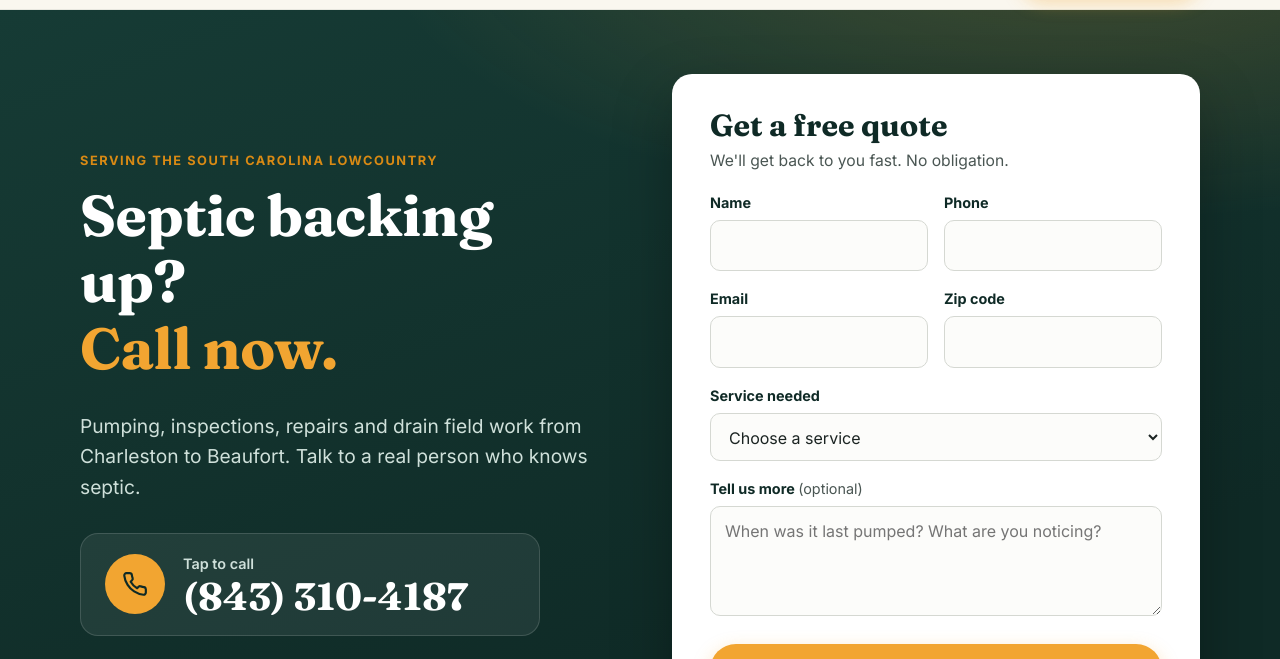
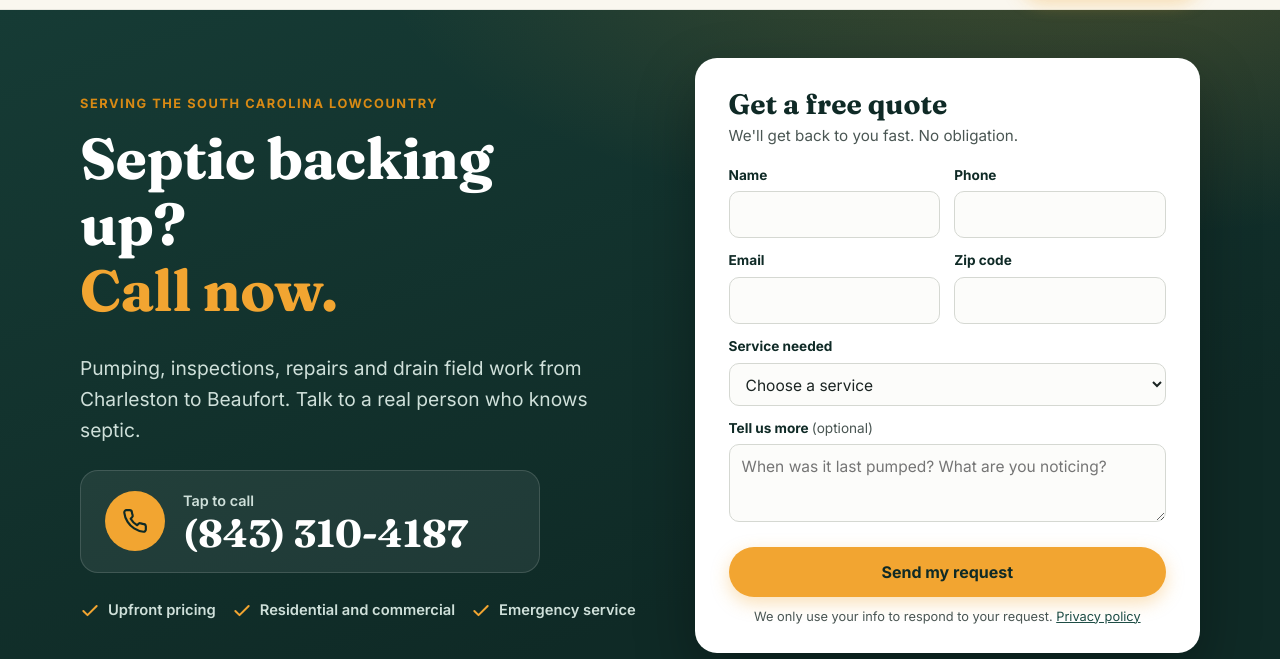
Before and after one commit to sdiomede91/lowcountrysepticpros, a plain HTML site: page index.html in a window 1280 px wide. Shown: the part 63-722 px from the top of the page. Drawn offline with Linux system fonts and the light colour scheme.

Commit message:
Compact home hero form and version the stylesheet URL
The stylesheet was cached for a day, so browsers showed new HTML with old
CSS. The URL now carries a content hash, so every style change loads fresh.

Co-Authored-By: Claude Opus 5.5 <noreply@anthropic.com>
Claude-Session: https://claude.ai/code/session_01GEuWUMkd2HYS6vtLwZSXso

```diff
--- a/index.html
+++ b/index.html
@@ -17,7 +17,7 @@
   <link rel="preconnect" href="https://fonts.googleapis.com">
   <link rel="preconnect" href="https://fonts.gstatic.com" crossorigin>
   <link href="https://fonts.googleapis.com/css2?family=Fraunces:opsz,wght@9..144,600;9..144,700&family=Inter:wght@400;600;700;800&display=swap" rel="stylesheet">
-  <link rel="stylesheet" href="/styles.css">
+  <link rel="stylesheet" href="/styles.css?v=6a498bef52">
   <script type="application/ld+json">
 {
   "@context": "https://schema.org",
--- a/styles.css
+++ b/styles.css
@@ -376,3 +376,21 @@ p { margin: 0 0 1em; }
   .call-box { padding: 14px 16px; gap: 14px; }
   .call-box__icon { width: 50px; height: 50px; }
 }
+
+/* Compact hero form (matches mockup) */
+.hero--form { padding: 48px 0 96px; }
+.hero--form .hero-grid { grid-template-columns: 1.05fr .95fr; gap: 56px; }
+.hero--form .hero-lead { margin-bottom: 24px; }
+.hero-card--form { padding: 30px 34px 26px; border-radius: 22px; }
+.hero-card--form h2 { font-size: 1.75rem; }
+.hero-card--form > p { font-size: .95rem; margin-bottom: 16px; }
+.hero-card--form .form-row { gap: 14px; }
+.hero-card--form .field { margin-bottom: 12px; }
+.hero-card--form .field label { font-size: .85rem; margin-bottom: 5px; }
+.hero-card--form .field input,
+.hero-card--form .field select { padding: 10px 12px; font-size: .97rem; }
+.hero-card--form .field textarea { min-height: 78px; padding: 10px 12px; font-size: .97rem; }
+.hero-card--form .btn { padding: 13px 20px; }
+.hero-card--form .form-fine { margin-top: 10px; font-size: .8rem; }
+.hero--form .hero-points { gap: 10px 20px; font-size: .92rem; }
+@media (min-width: 1100px) { .hero--form .hero-points { flex-wrap: nowrap; gap: 16px; white-space: nowrap; } }
```
Also changed, not shown: 404.html (+1 -1 lines), about.html (+1 -1 lines), contact.html (+1 -1 lines), drain-field-repair.html (+1 -1 lines), privacy.html (+1 -1 lines), quote-error.html (+1 -1 lines), septic-inspections.html (+1 -1 lines), septic-installation.html (+1 -1 lines), septic-pumping.html (+1 -1 lines), septic-repair.html (+1 -1 lines), septic-service-beaufort-sc.html (+1 -1 lines), septic-service-charleston-sc.html (+1 -1 lines), septic-service-mount-pleasant-sc.html (+1 -1 lines), septic-service-summerville-sc.html (+1 -1 lines), 3 more files, 1 other file.
